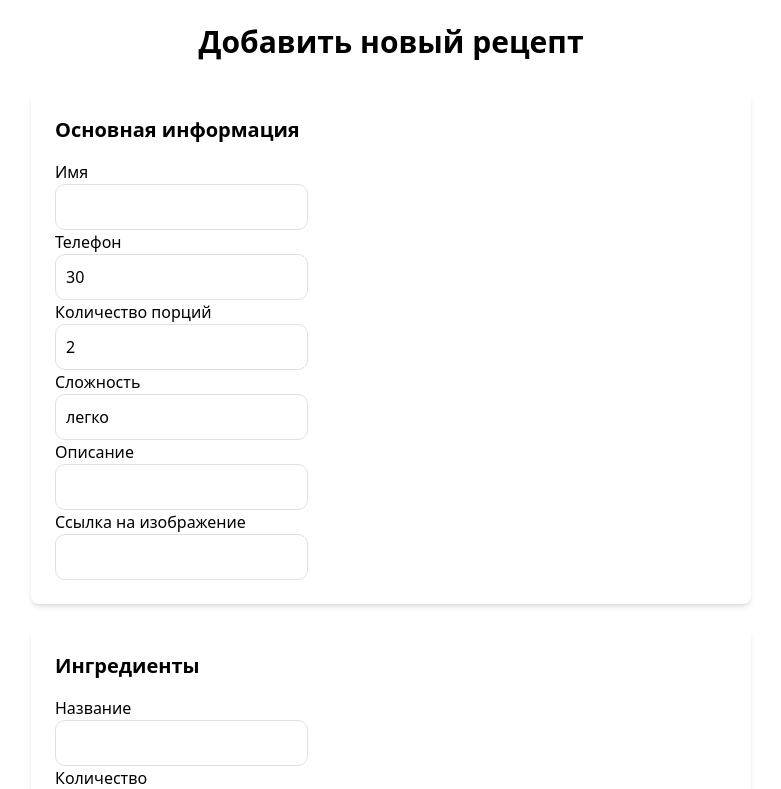
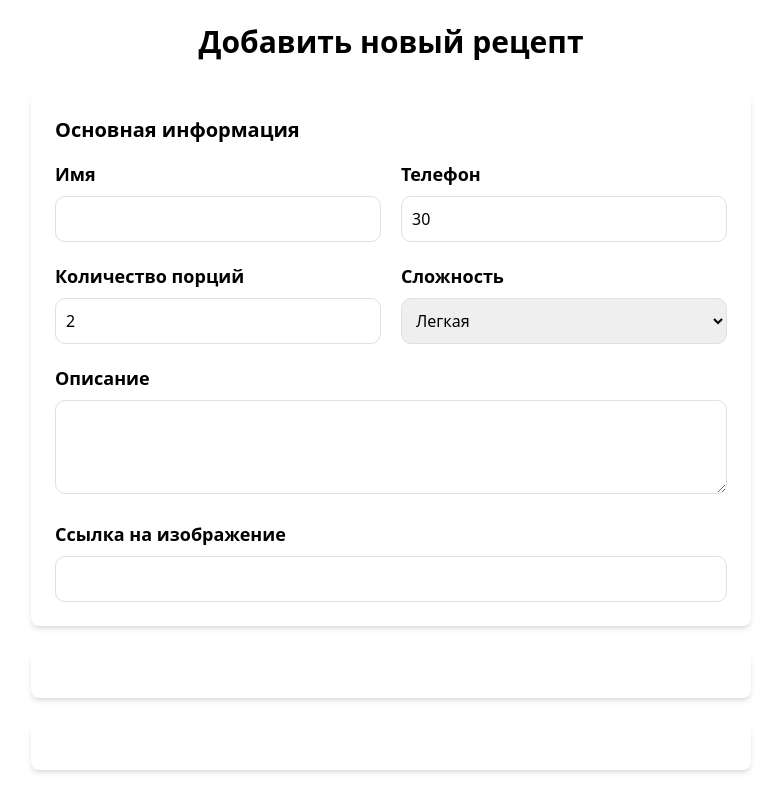
Before and after one commit to d-s-vo/nuxt4-ts-project-cbook, a Nuxt app: page /add-recipe in a window 1280 px wide. Shown: the top 789 px of the page, without its empty margins (249-1030 px from the left). Built offline with nearby package versions, Linux system fonts and the light colour scheme.

Commit message:
добавил поля и их оформление для блока "Основная информация" в форме создания рецепта

```diff
--- a/components/formInput.vue
+++ b/components/formInput.vue
@@ -1,15 +1,31 @@
 <template>
     <input
+        v-if="type !== 'textarea'"
         :type="type"
-        :value="modelValue"
+        v-model="modelValue"
         class="form-input"
+    />
+    <textarea
+      v-else
+      rows="3"
+      v-model="modelValue"
+      class="form-input"
     />
 </template>
 <script setup lang="ts">
-    defineProps<{
-        modelValue: string;
-        type: string;
+    import { watch } from 'vue';
+
+    const props = defineProps<{
+        type: 'text' | 'number' | 'textarea';
     }>();
 
     const modelValue = defineModel<string | number>();
+
+    // следим за изменением и приводим к типу
+    watch(modelValue, (val) => {
+    if (props.type === 'number' && typeof val === 'string') {
+        const parsed = Number(val);
+        modelValue.value = isNaN(parsed) ? 0 : parsed; // защита от NaN
+    }
+    });
 </script>
--- /dev/null
+++ b/components/inputSelect.vue
@@ -0,0 +1,21 @@
+<template>
+    <select
+        v-model="model"
+        class="w-full form-input"
+    >
+        <option
+        v-for="option in options"
+        :key="option.value"
+        :value="option.value"
+        >
+        {{ option.title }}
+        </option>
+    </select>
+</template>
+<script setup lang="ts">
+    defineProps<{
+        options: { value: string; title: string }[]
+    }>();
+
+    const model = defineModel<string>();
+</script>
--- a/pages/add-recipe.vue
+++ b/pages/add-recipe.vue
@@ -9,27 +9,45 @@
         :key="field.type"
       >
         <div class="bg-white p-6 rounded-lg shadow-md">
+          <template v-if="field?.type === 'main'">
             <h2 class="text-xl font-semibold mb-4">{{ field.title }}</h2>
             <div
               v-if="field?.items?.length"
-            class=""
+              class="grid grid-cols-1 md:grid-cols-2 gap-[20px]"
             >
               <template
                 v-for="item in field.items"
                 :key="item.name"
               >
-             <div>
-              <div>{{ item.title }}</div>
+              <div
+                :class="{
+                  'col-span-2': item.type === 'textarea' || item.name === 'imageUrl'
+                }"
+              >
+                <div
+                  class="text-lg font-semibold mb-2 w-full"
+                >
+                    {{ item.title }}
+                </div>
                 <form-input
+                  v-if="['text', 'textarea', 'number'].includes(item.type)"
                   v-model="form[item.name]"
                   :type="item.type"
+                  class="w-full"
+                />
+
+                <input-select
+                  v-if="item.type === 'select'"
+                  v-model="form[item.name]"
+                  :options="item.options"
+                  class="w-full"
                 />
               </div>
               </template>
             </div>
+          </template>
         </div>
       </template>
-
 
       <!-- Кнопки формы -->
       <div class="flex justify-end space-x-4">
@@ -159,7 +177,7 @@ const formFields = [
         }
     ]
   }
-]
+];
 
 const form = ref<Omit<Recipe, 'id'>>({
   title: '',
```
Lines whose indentation alone changed are shown as unchanged.
